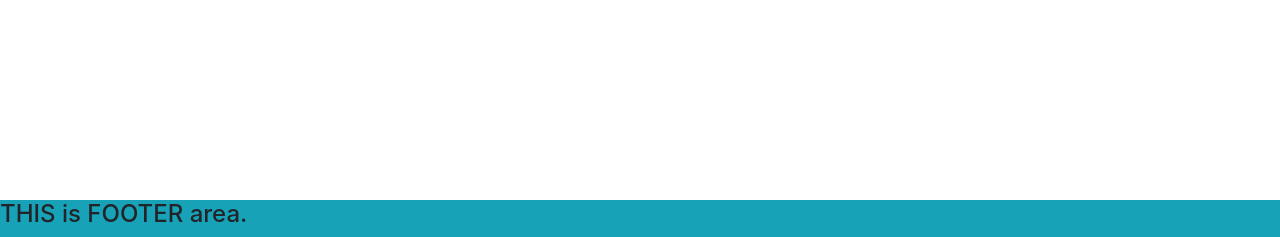
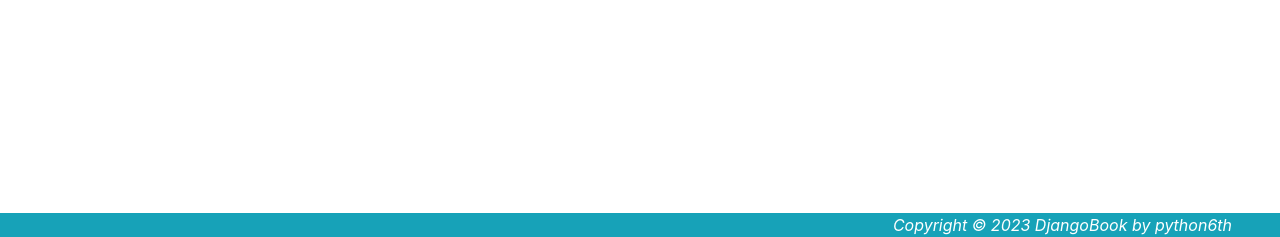
Before and after one commit to Han-minho/djangoProject, a Django app: page / in a window 1280 px wide. Shown: the part 563-800 px from the top of the page. Run offline with Django 4.2, Linux system fonts and the light colour scheme; some libraries are stand-ins or nearby versions.

Commit message:
footer 수정

```diff
--- a/templates/home.html
+++ b/templates/home.html
@@ -40,6 +40,8 @@
 
 {% block footer %}
 <footer class="fixed-bottom bg-info">
-    <h4>THIS is FOOTER area.</h4>
+    <div class="text-white font-italic text-right mr-5">
+        Copyright &copy; 2023 DjangoBook by python6th
+    </div>
 </footer>
 {% endblock footer %}
```
